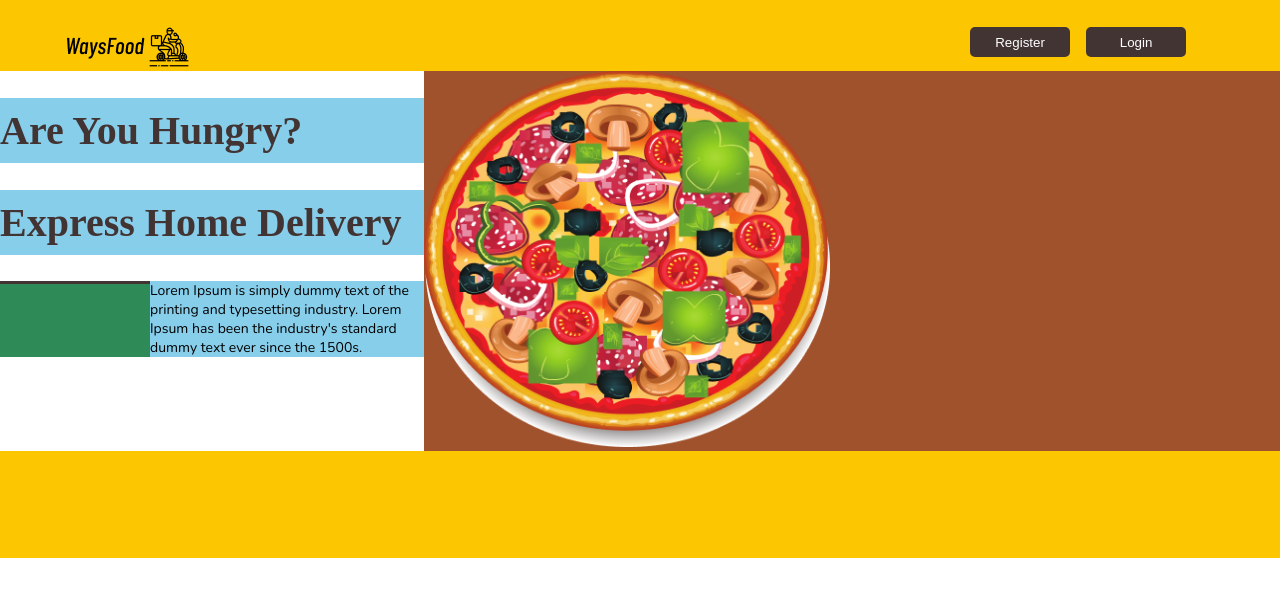
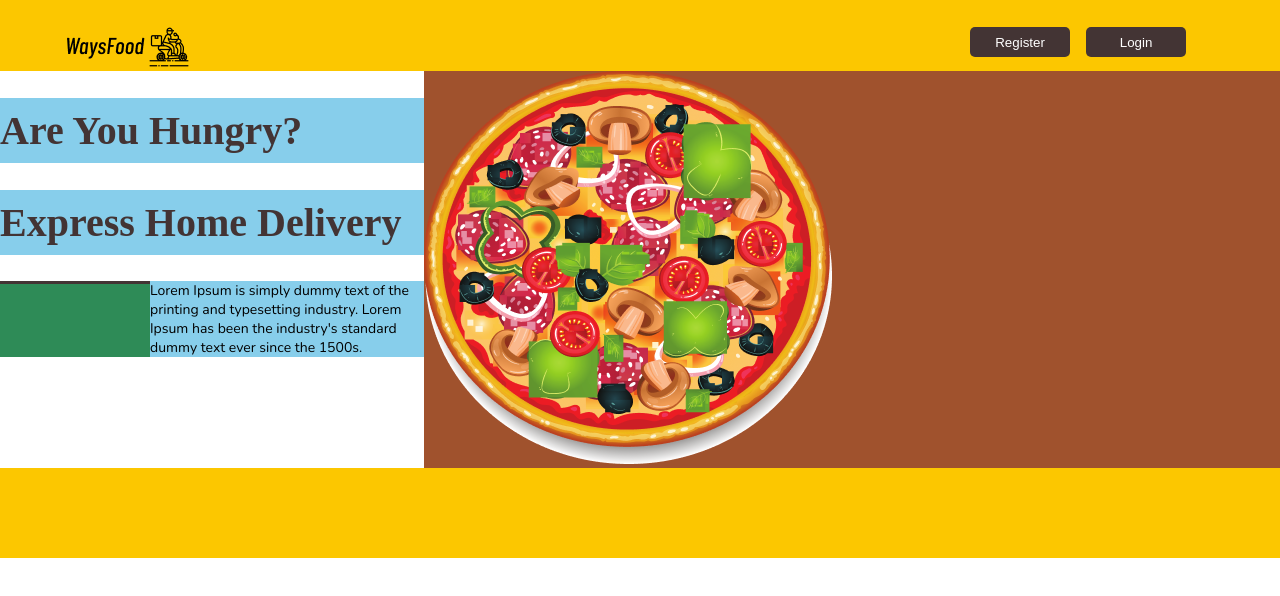
Before and after one commit to rizaruved/waysfood, a React (Create React App) app: page / in a window 1280 px wide. Shown: the top 596 px of the page. Built offline with nearby package versions, Linux system fonts and the light colour scheme; a web font is replaced by a local one.

Commit message:
/ ‘src/App.css’

```diff
--- a/src/App.css
+++ b/src/App.css
@@ -82,6 +82,5 @@
 }
 
 .mainImage {
-  height: 375.83px;
-  width: 405.74px;
+
 }
```
